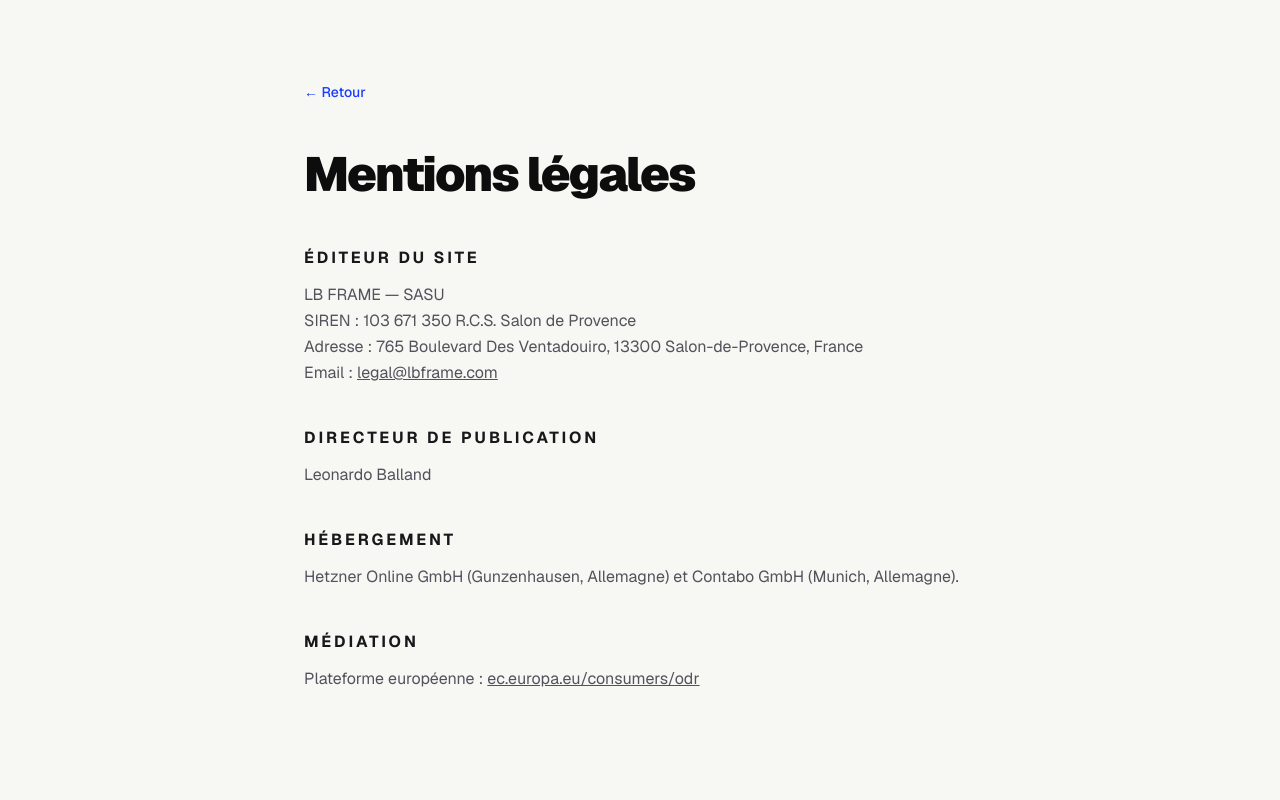
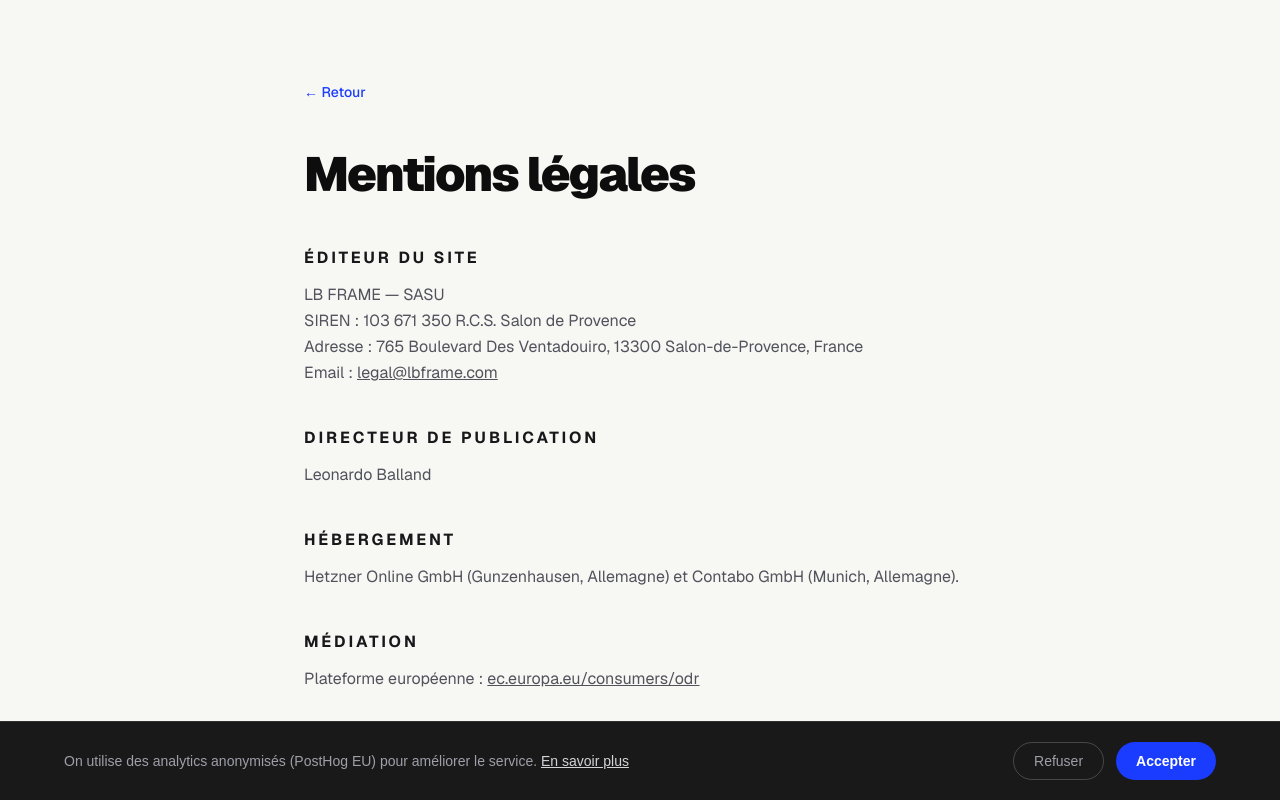
Before and after one commit to leonaaardob/cv-pro, a Next.js app: page /mentions-legales in a window 1280 px wide. Built offline with nearby package versions, Linux system fonts and the light colour scheme; no server answers.

Commit message:
feat: add RGPD cookie consent banner
PostHog now initializes only after explicit user consent. Consent is
stored in localStorage. CookieBanner links to the privacy policy page.

Co-Authored-By: Claude Sonnet 4.6 <noreply@anthropic.com>

```diff
--- /dev/null
+++ b/components/CookieBanner.tsx
@@ -0,0 +1,56 @@
+"use client";
+import { useState, useEffect } from "react";
+import Link from "next/link";
+
+const CONSENT_KEY = "cv-pro-analytics-consent";
+
+export type ConsentValue = "accepted" | "refused" | null;
+
+export function getStoredConsent(): ConsentValue {
+  if (typeof window === "undefined") return null;
+  const v = localStorage.getItem(CONSENT_KEY);
+  return v === "accepted" || v === "refused" ? v : null;
+}
+
+export function CookieBanner({ onConsent }: { onConsent: (accepted: boolean) => void }) {
+  const [visible, setVisible] = useState(false);
+
+  useEffect(() => {
+    if (!getStoredConsent()) setVisible(true);
+  }, []);
+
+  if (!visible) return null;
+
+  const handle = (accepted: boolean) => {
+    localStorage.setItem(CONSENT_KEY, accepted ? "accepted" : "refused");
+    setVisible(false);
+    onConsent(accepted);
+  };
+
+  return (
+    <div className="fixed bottom-0 left-0 right-0 z-50 border-t border-white/10 bg-[#0D0D0D]/95 px-6 py-5 backdrop-blur-xl">
+      <div className="mx-auto flex max-w-6xl flex-col gap-4 sm:flex-row sm:items-center sm:justify-between">
+        <p className="text-sm leading-relaxed text-zinc-400">
+          On utilise des analytics anonymisés (PostHog EU) pour améliorer le service.{" "}
+          <Link href="/confidentialite" className="text-zinc-300 underline hover:text-white transition-colors">
+            En savoir plus
+          </Link>
+        </p>
+        <div className="flex shrink-0 gap-3">
+          <button
+            onClick={() => handle(false)}
+            className="rounded-full border border-white/20 px-5 py-2 text-sm font-medium text-zinc-400 transition-colors hover:border-white/40 hover:text-white"
+          >
+            Refuser
+          </button>
+          <button
+            onClick={() => handle(true)}
+            className="rounded-full bg-[#1A3CFF] px-5 py-2 text-sm font-semibold text-white transition-colors hover:bg-[#0D30CC]"
+          >
+            Accepter
+          </button>
+        </div>
+      </div>
+    </div>
+  );
+}
--- a/components/PostHogProvider.tsx
+++ b/components/PostHogProvider.tsx
@@ -1,25 +1,38 @@
 "use client";
-import { useEffect } from "react";
+import { useEffect, useCallback } from "react";
 import posthog from "posthog-js";
 import { PostHogProvider as PHProvider } from "posthog-js/react";
 import { usePathname } from "next/navigation";
+import { CookieBanner, getStoredConsent } from "./CookieBanner";
+
+function initPostHog() {
+  if (!process.env.NEXT_PUBLIC_POSTHOG_KEY || posthog.__loaded) return;
+  posthog.init(process.env.NEXT_PUBLIC_POSTHOG_KEY, {
+    api_host: process.env.NEXT_PUBLIC_POSTHOG_HOST || "https://eu.i.posthog.com",
+    capture_pageview: true,
+    capture_pageleave: true,
+  });
+  posthog.register({ app: "cv-pro" });
+}
 
 function PostHogInit() {
   const pathname = usePathname();
+
   useEffect(() => {
-    if (process.env.NEXT_PUBLIC_POSTHOG_KEY) {
-      posthog.init(process.env.NEXT_PUBLIC_POSTHOG_KEY, {
-        api_host: process.env.NEXT_PUBLIC_POSTHOG_HOST || "https://eu.i.posthog.com",
-        capture_pageview: true,
-        capture_pageleave: true,
-      });
-      posthog.register({ app: "cv-pro" });
+    if (getStoredConsent() === "accepted") initPostHog();
+  }, []);
+
+  useEffect(() => {
+    if (pathname === "/succes" && getStoredConsent() === "accepted") {
+      posthog.capture("purchase_completed", { amount: 12, currency: "eur", service: "cv_rewrite" });
     }
+  }, [pathname]);
+
+  const handleConsent = useCallback((accepted: boolean) => {
+    if (accepted) initPostHog();
   }, []);
-  useEffect(() => {
-    if (pathname === "/succes") posthog.capture("purchase_completed", { amount: 12, currency: "eur", service: "cv_rewrite" });
-  }, [pathname]);
-  return null;
+
+  return <CookieBanner onConsent={handleConsent} />;
 }
 
 export function PostHogProvider({ children }: { children: React.ReactNode }) {
```
